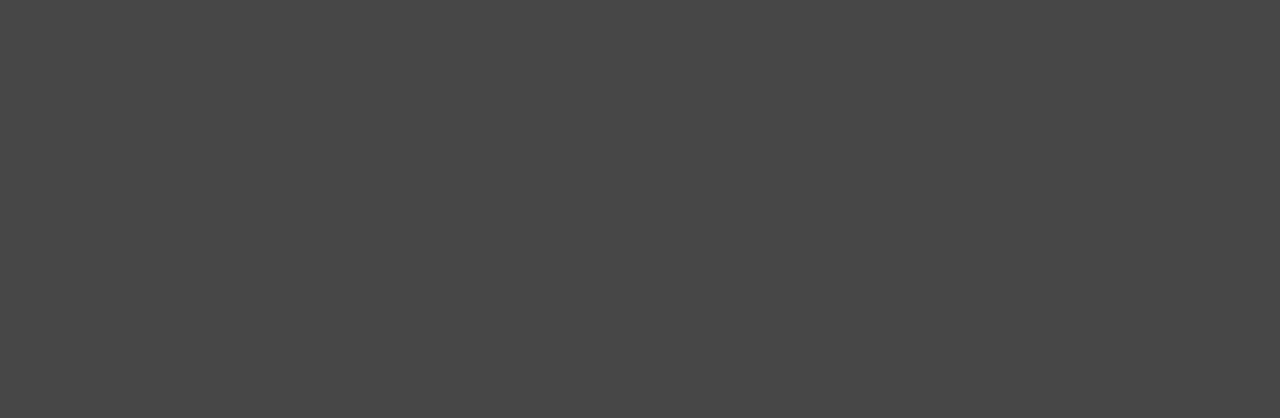
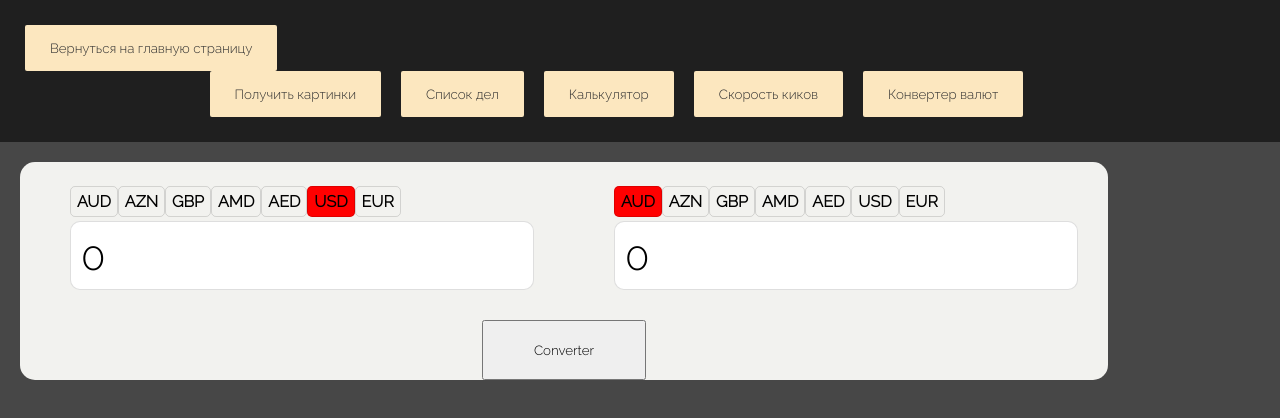
Before and after one commit to Mysteriya/many-projects, a React (Create React App) app: page /convert in a window 1280 px wide. Before the commit this address had no page. Shown: the top 418 px of the page. Built offline with nearby package versions, Linux system fonts and the light colour scheme; a web font is replaced by a local one.

Commit message:
add converter

```diff
--- a/src/App.tsx
+++ b/src/App.tsx
@@ -9,6 +9,7 @@ import Calculate from "./Pages/calculate/Calculate";
 import Header from "./Components/Header";
 import Home from "./Pages/Home";
 import SpeedTest from "./Pages/SpeedTest/SpeedTest";
+import Converter from "./Pages/Converter/Converter";
 
 const App:React.FC = () => {
   return (
@@ -33,6 +34,10 @@ const App:React.FC = () => {
         <>
           <Route path="/click" element={<SpeedTest/>}/>
         </>
+
+        <>
+          <Route path="/convert" element={<Converter/>}/>
+        </>
       </Route>
     </Routes>
   );
--- a/src/Components/Header.tsx
+++ b/src/Components/Header.tsx
@@ -14,6 +14,7 @@ const Header:React.FC = () => {
         {name: 'Список дел', path: '/todos'},
         {name: 'Калькулятор', path: '/calc'},
         {name: 'Скорость киков', path: '/click'},
+        {name: 'Конвертер валют', path: '/convert'},
     ]
 
   return (
--- /dev/null
+++ b/src/Pages/Converter/Block.tsx
@@ -0,0 +1,35 @@
+import React from 'react'
+
+type TypeBlockProps = {
+    value: number;
+    carrency: string;
+    onChangeValue: (arg: any) => any;
+    setSelectCurrency: (arg: any) => any;
+}
+
+const Block: React.FC<TypeBlockProps> = ({value,carrency, onChangeValue, setSelectCurrency}) => {
+
+    const currencyDefault = ["AUD","AZN","GBP","AMD","AED","USD","EUR"]
+
+  return (
+    <div className='sideBlock'>
+        <div>
+            {currencyDefault.map((elem) =>
+                <strong
+                    onClick={() => setSelectCurrency(elem)}
+                    key={elem}
+                    className={carrency === elem ? 'active' : ''}
+
+                >{elem}</strong>
+            )}
+        </div>
+
+        <input
+            value={value}
+            onChange={event => onChangeValue(event.target.value)}
+        />
+    </div>
+  )
+}
+
+export default Block
--- /dev/null
+++ b/src/Pages/Converter/Converter.tsx
@@ -0,0 +1,91 @@
+import React from 'react'
+import Block from './Block'
+
+function Converter() {
+    const [firstInteger, setFirstInteger] = React.useState(0);
+    const [secondInteger, setSecondInteger] = React.useState(0);
+
+    const [carrencyFrom, setCarrencyFrom] = React.useState('USD');
+    const [carrencyTo, setCarrencyTo] = React.useState('AUD');
+
+    const ratesRef = React.useRef<any>({
+        "AUD": 0.0165695,
+        "AZN": 0.018748746,
+        "GBP": 0.00872866,
+        "AMD": 4.445096,
+        "BYN": 0.0349013,
+        "BGN": 0.01983505,
+        "BRL": 0.05424788,
+        "HUF": 3.85032997,
+        "VND": 264.0152495,
+        "HKD": 0.0860348,
+        "GEL": 0.029806,
+        "DKK": 0.075596,
+        "AED": 0.0405027,
+        "USD": 0.0110286657,
+        "EUR": 0.01014437,
+        "EGP": 0.340710859,
+        "INR": 0.91943,
+        "IDR": 171.20913,
+        "KZT": 5.074828,
+        "CAD": 0.014896425,
+        "QAR": 0.040144359,
+        "KGS": 0.98486266,
+        "CNY": 0.078804,
+        "MDL": 0.1959516,
+        "NZD": 0.017748087,
+        "NOK": 0.118633,
+        "PLN": 0.04394928,
+        "RON": 0.050412,
+        "XDR": 0.008278166,
+        "SGD": 0.014726586,
+        "TJS": 0.12078257,
+        "THB": 0.384689,
+        "TRY": 0.318522,
+        "TMT": 0.03860035,
+        "UZS": 135.65355168,
+        "UAH": 0.40211189,
+        "CZK": 0.246920896,
+        "SEK": 0.11532229699,
+        "CHF": 0.0096214,
+        "RSD": 1.188662,
+        "ZAR": 0.206225,
+        "KRW": 14.3813709,
+        "JPY": 1.614046
+    })
+
+    // React.useEffect(() => {
+    //     fetch('https://cdn.su/api/latest.json')
+    //     .then((res) => res.json())
+    //     .then((json) => {
+    //         ratesRef.current = json
+    //     }).catch(err => console.error(err))
+    // }, [])
+
+    const ConvertCurrency = (value: number) => {
+
+        const price = value / ratesRef.current[carrencyFrom]
+        const result = price * ratesRef.current[carrencyTo]
+
+        setFirstInteger(value)
+        setSecondInteger(Number(result.toFixed(3)))
+    }
+
+
+  return (
+    <div className='block-convert'>
+        <div className='converter'>
+            <Block value={firstInteger} onChangeValue={setFirstInteger} carrency={carrencyFrom} setSelectCurrency={setCarrencyFrom}/>
+            <Block value={secondInteger} onChangeValue={setSecondInteger} carrency={carrencyTo} setSelectCurrency={setCarrencyTo}/>
+
+            <button
+                onClick={() => ConvertCurrency(firstInteger)}
+            >
+            Converter
+            </button>
+        </div>
+    </div>
+  )
+}
+
+export default Converter
--- a/src/scss/App.scss
+++ b/src/scss/App.scss
@@ -1,6 +1,9 @@
 @import './Components/Header.scss';
+
+@import './styleSettings.scss';
 
 @import './Components/Images.scss';
 @import './Components/Todo/Todo.scss';
 @import './Components//Calculate//Calc.scss';
 @import './Components/SpeedTest/SpeedTest.scss';
+@import './Components/Converter/Converter.scss';
--- /dev/null
+++ b/src/scss/Components/Converter/Converter.scss
@@ -0,0 +1,50 @@
+.block-convert{
+    margin: 20px;
+
+    .converter{
+        display: inline-block;
+        background-color: rgb(242, 242, 239);
+        border-radius: 15px;
+
+        .sideBlock{
+            display: inline-block;
+            padding: 30px;
+            border-radius: 10px;
+            margin-left: 20px;
+
+            div{
+                margin-bottom: 10px;
+
+                strong{
+                    border: 0.1px solid rgba(0, 0, 0, 0.128);
+                    padding: 5px 6px;
+                    border-radius: 5px;
+                    transition: 0.1s linear;
+
+                    &.active{
+                        background-color: red;
+                    }
+
+                    &:hover{
+                        background-color: rgb(0, 206, 131);
+                        color: white;
+                    }
+                }
+            }
+
+            input{
+                font-size: 40px;
+                padding: 10px;
+                border-radius: 10px;
+                border: none;
+                border: 0.1px solid rgba(0, 0, 0, 0.128);
+            }
+        }
+
+        button{
+            display: flex;
+            padding: 20px 50px;
+            margin: 0 auto
+        }
+    }
+}
--- /dev/null
+++ b/src/scss/styleSettings.scss
@@ -0,0 +1,3 @@
+input{
+    outline: none;
+}
```
Also changed, not shown: description.txt.
